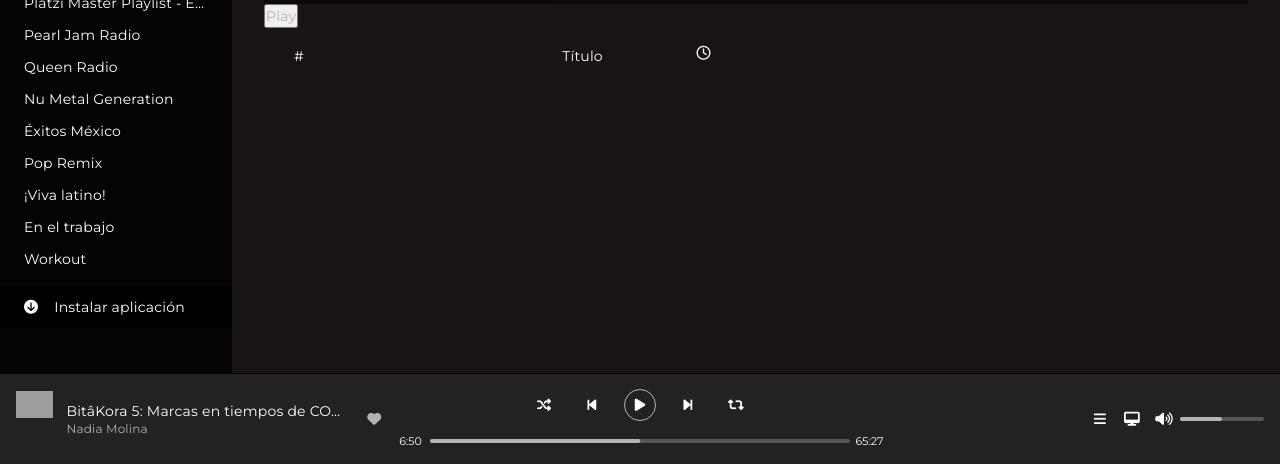
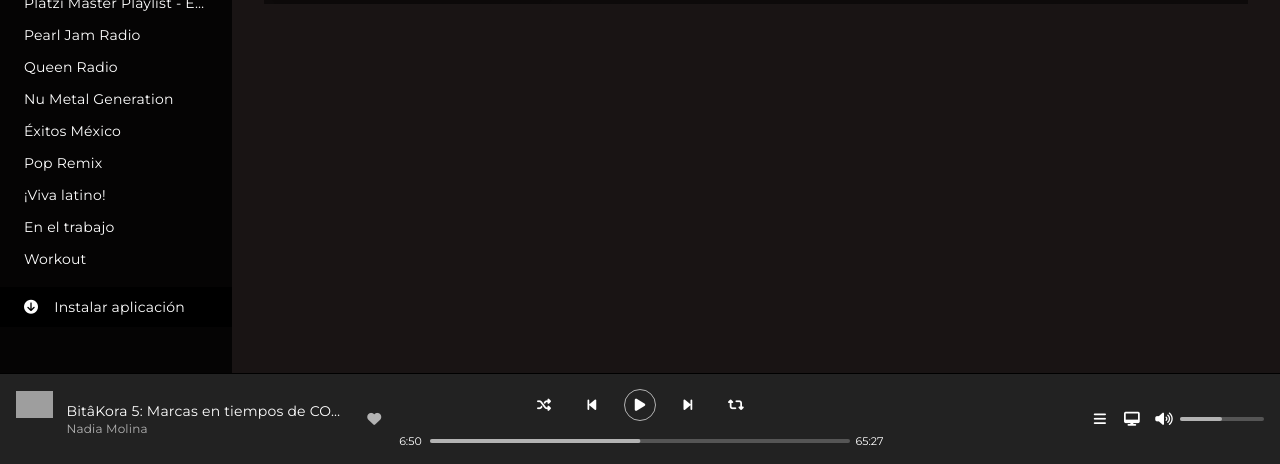
Before and after one commit to martinmendozadev/spotify-clone, a Django app: page /music/playMusic/ in a window 1280 px wide. Shown: the part 336-800 px from the top of the page. Run offline with Django 3.2, Linux system fonts and the light colour scheme; parts of the project's set-up code (start-up, migrations or seed data) failed here and were passed over; some libraries are stand-ins or nearby versions; some web fonts are replaced; grey boxes are pictures that could not be loaded.

Commit message:
New files to search and play views

```diff
--- a/spotify/templates/music/favorites.html
+++ b/spotify/templates/music/favorites.html
@@ -1,7 +1,7 @@
 {% extends "base.html" %}
 
 {% block head_content %}
-  <title>Feed</title>
+  <title>My Favorites</title>
   {% load static %}
   <link rel="stylesheet" href="{% static 'css/favorites.css' %}">
 {% endblock%}
--- a/spotify/templates/music/play.html
+++ b/spotify/templates/music/play.html
@@ -1,12 +1,13 @@
 {% extends "base.html" %}
 
 {% block head_content %}
-    <title>Feed</title>
+    <title>Play</title>
   {% load static %}
-    <link rel="stylesheet" href="{#% static 'css/xxxxxxxxx.css' %#}">
+    <link rel="stylesheet" href="{% static 'css/play.css' %}">
 {% endblock%}
 
 {% block container %}
+
   <div class="play__container">
     <div class="play__container-album">
       <div class="play__item-bg"></div>
@@ -21,61 +22,6 @@
         <div class="play__item-artist">{{ track.artist }}</div>
       </div>
     </div>
-  <div class="play__container-list">
-    <!-- Cristian -->
-    <button class="play-button">
-      Play
-    </button>
-    <div class="search__explore--container">
-      <div class="table-title">
-          <p> #</p>
-      </div>
-      <div class="table-title">
-          <!-- like -->
-      </div>
-      <div class="table-title">
-          <p>Título</p>
-      </div>
-      <div class="table-title">
-          <!-- Duración -->
-          <i class="fa fa-clock-o icon"></i>
-      </div>
   </div>
 
-    {% for item in MyLibrary %}
-    <div class="table-content">
-      <div class="table-content__text">
-          <div>
-              <p class="number">{{ item.num }}</p>
-              <div class="play-icon">
-                  <i class="fa fa-play-circle-o"></i>
-              </div>
-
-          </div>
-      </div>
-      <div class="table-content__text">
-          <!-- like -->
-          <div class="table-content__text">
-              <form method="POST" action="{% url 'playList:addFavorite' item.track.title %}">
-                {% csrf_token %}
-                  <button class="liked" type="submit" name="liked">
-                    {% if item.is_favorite %}
-                      <i class="fa fa-heart"></i>
-                    {% else %}
-                      <i class="fa fa-heart-o"></i>
-                    {% endif %}
-                    </button>
-              </form>
-          </div>
-      </div>
-      <div class="table-content__text">
-          <p>{{ item.track.title }}</p>
-      </div>
-      <div class="table-content__text">
-          <p>{{ item.track.duration }}</p>
-      </div>
-    </div>
-    {% endfor %}
-  </div>
-</div>
 {% endblock %}
--- a/spotify/templates/music/search.html
+++ b/spotify/templates/music/search.html
@@ -1,9 +1,9 @@
 {% extends "base.html" %}
 
 {% block head_content %}
-    <title>Feed</title>
+    <title>Search</title>
   {% load static %}
-    <link rel="stylesheet" href="{#% static 'css/xxxxxxxxx.css' %#}">
+    <link rel="stylesheet" href="{% static 'css/search.css' %}">
 {% endblock%}
 
 {% block container %}
```
Also changed, not shown: spotify/static/css/play.css (added), spotify/static/css/search.css (added). Lines whose indentation alone changed are shown as unchanged.
